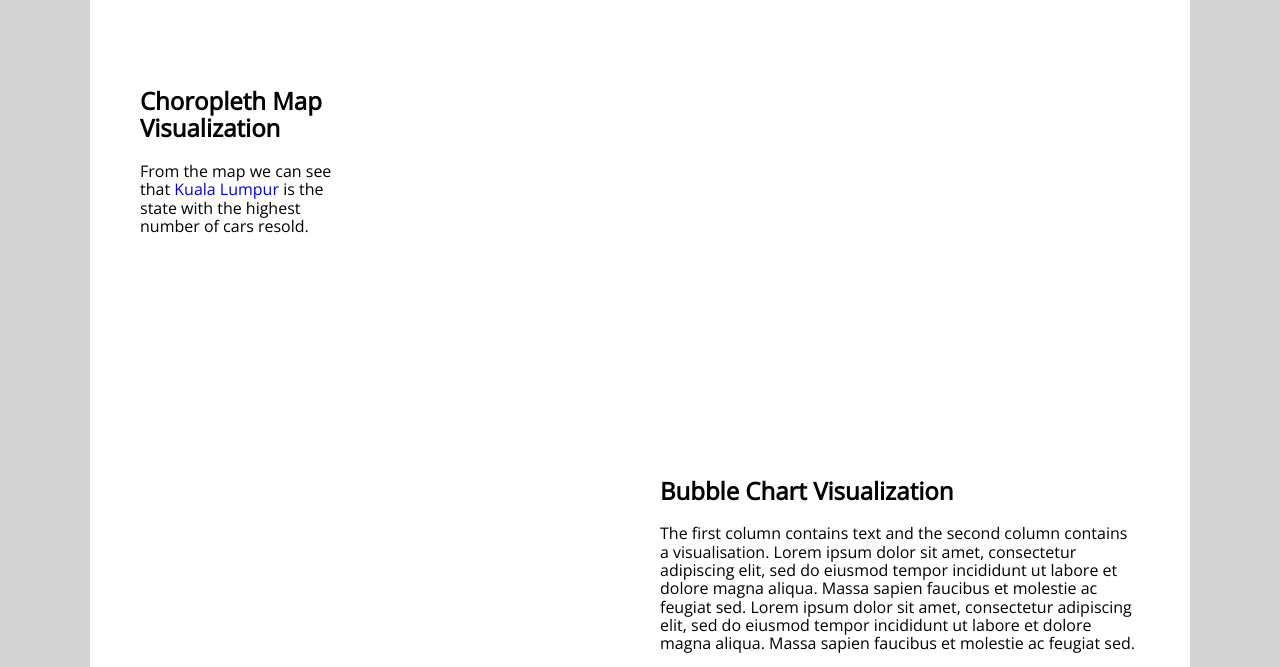
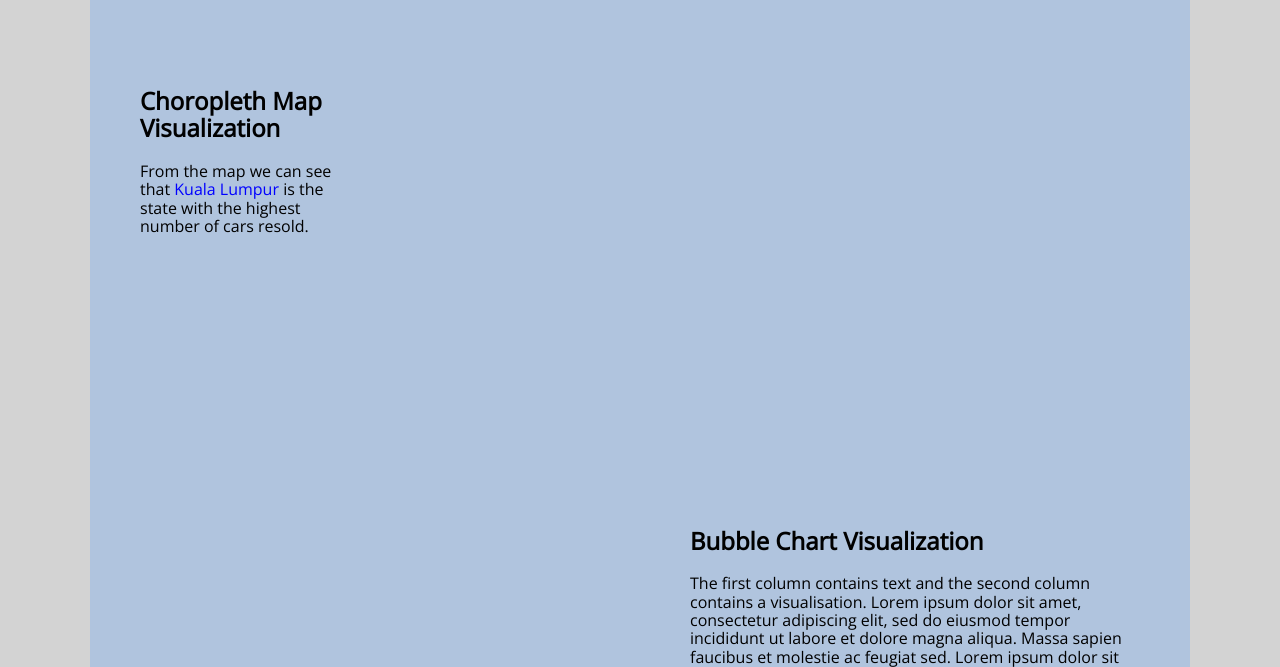
Before and after one commit to rabbitluvhole/a2, a plain HTML site: page index.html in a window 1280 px wide. Shown: the part 131-798 px from the top of the page. Drawn offline with nearby package versions, Linux system fonts and the light colour scheme; a script that the page names is missing.

Commit message:
changed backgorund color

```diff
--- a/css/style.css
+++ b/css/style.css
@@ -12,7 +12,7 @@ body *{
 
   .page {
 	width: 1000px;
-	background-color: white;
+	background-color: lightsteelblue;
 	margin: auto;
 	padding: 50px;
 	padding-top: 35px;
@@ -39,7 +39,8 @@ body *{
   }
 
   .description-right {
-	padding-left: 20px;
+  padding-top: 50px;
+	padding-left: 50px;
   }
 
   .description-left {
```
